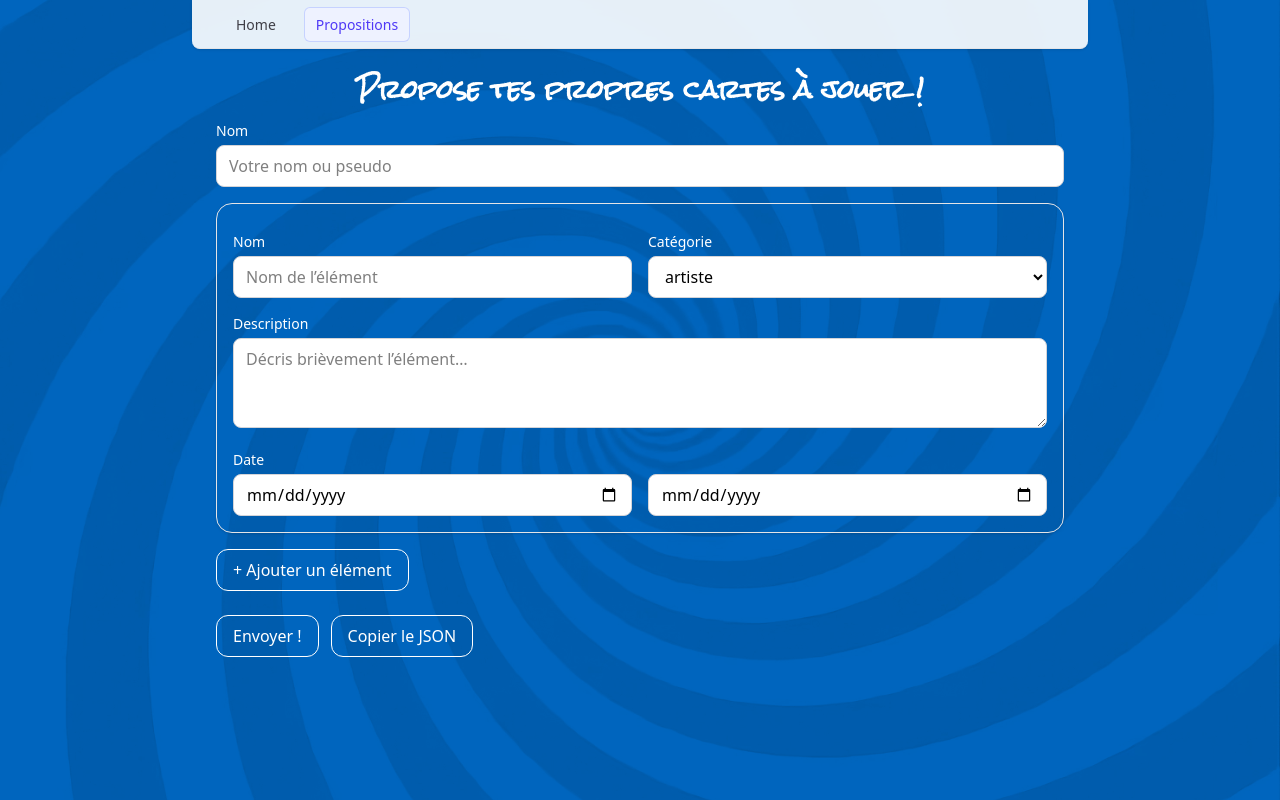
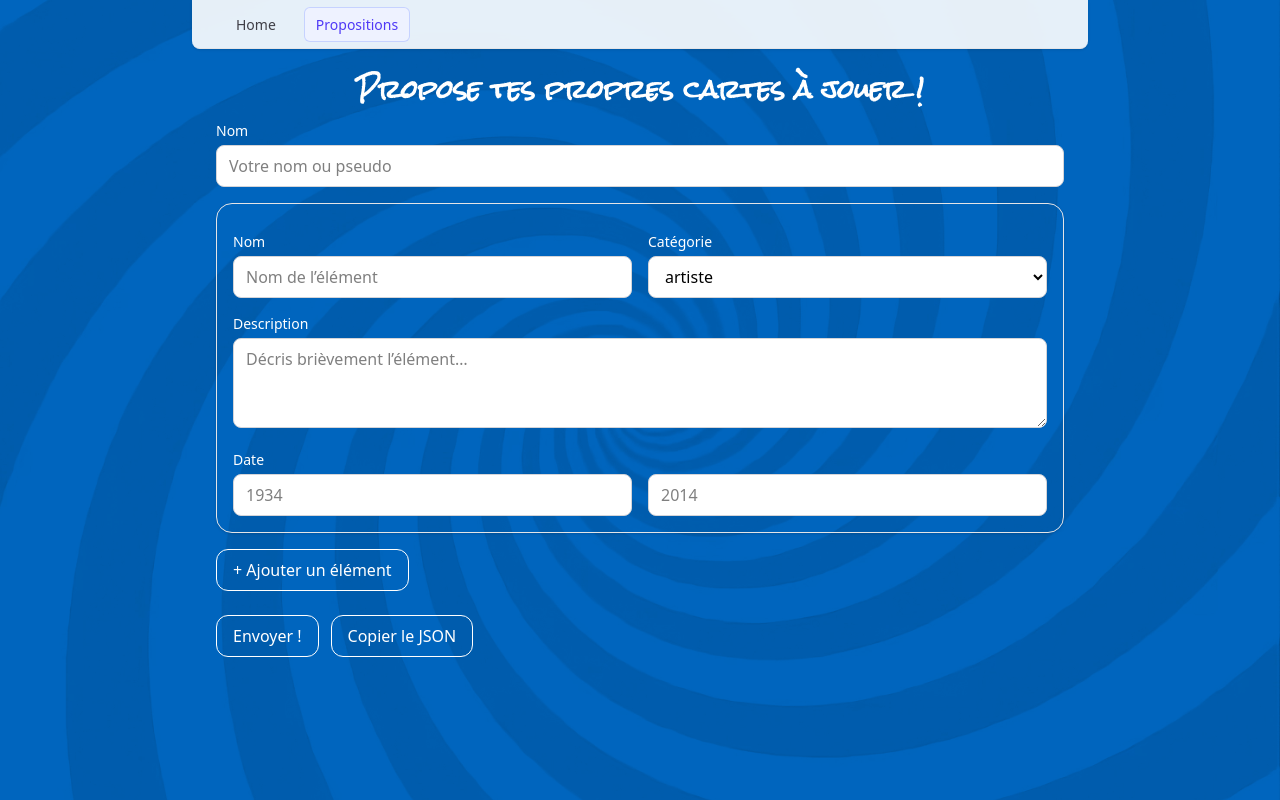
Before and after one commit to ThomasTew1579/Times-up, a React (Vite) app in the folder client/: page /proposal in a window 1280 px wide. Built offline with nearby package versions, Linux system fonts and the light colour scheme.

Commit message:
fix: modification du champs date

```diff
--- a/client/src/pages/Proposal.tsx
+++ b/client/src/pages/Proposal.tsx
@@ -104,11 +104,11 @@ export default function CharacterJsonMailer() {
               {
                   items.length !== 1 && (
                       <div className="flex items-start justify-between">
-                <h2 className="font-medium">Carte No{i + 1}</h2>
+                <h2 className="text-2xl text-white font-primary">Carte #{i + 1}</h2>
                 <button
                         type="button"
                         onClick={() => removeItem(i)}
-                        className="text-sm rounded-lg border px-2 py-1 hover:bg-zinc-50"
+                        className="text-sm rounded-lg border px-2 py-1 text-white border-white"
                         disabled={items.length === 1}
                         title={items.length === 1 ? "Au moins un élément requis" : "Supprimer"}
                     >
@@ -159,7 +159,9 @@ export default function CharacterJsonMailer() {
               <div>
                 <label className="block text-sm text-white font-medium mb-1">Date</label>
                 <input
-                  type="date"
+                  type="number"
+                  step="any"
+                  placeholder="1934"
                   value={it.startDate}
                   onChange={(e) => updateItem(i, "startDate", e.target.value)}
                   className="w-full rounded-lg border border-zinc-300 bg-white px-3 py-2 outline-none focus:ring-2 focus:ring-blue-500"
@@ -167,7 +169,9 @@ export default function CharacterJsonMailer() {
               </div>
               <div>
                 <input
-                  type="date"
+                  type="number"
+                  step="1"
+                  placeholder="2014"
                   value={it.endDate}
                   onChange={(e) => updateItem(i, "endDate", e.target.value)}
                   className="w-full rounded-lg border border-zinc-300 bg-white mt-6 px-3 py-2 outline-none focus:ring-2 focus:ring-blue-500"
```
